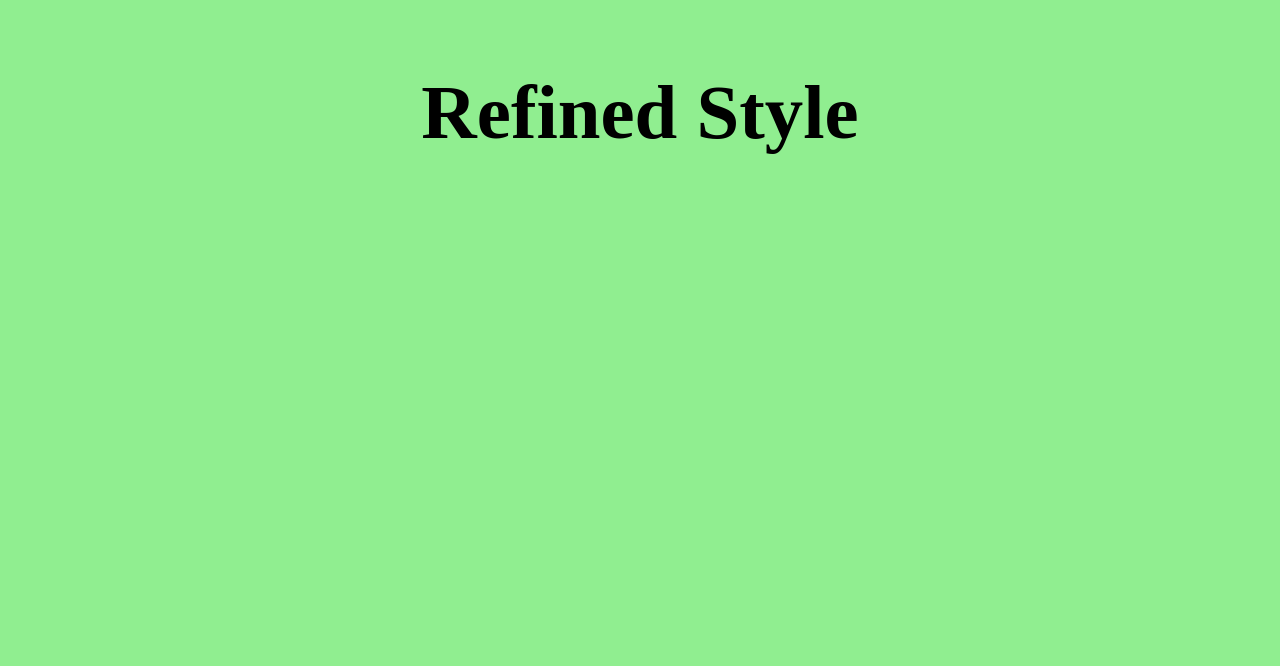
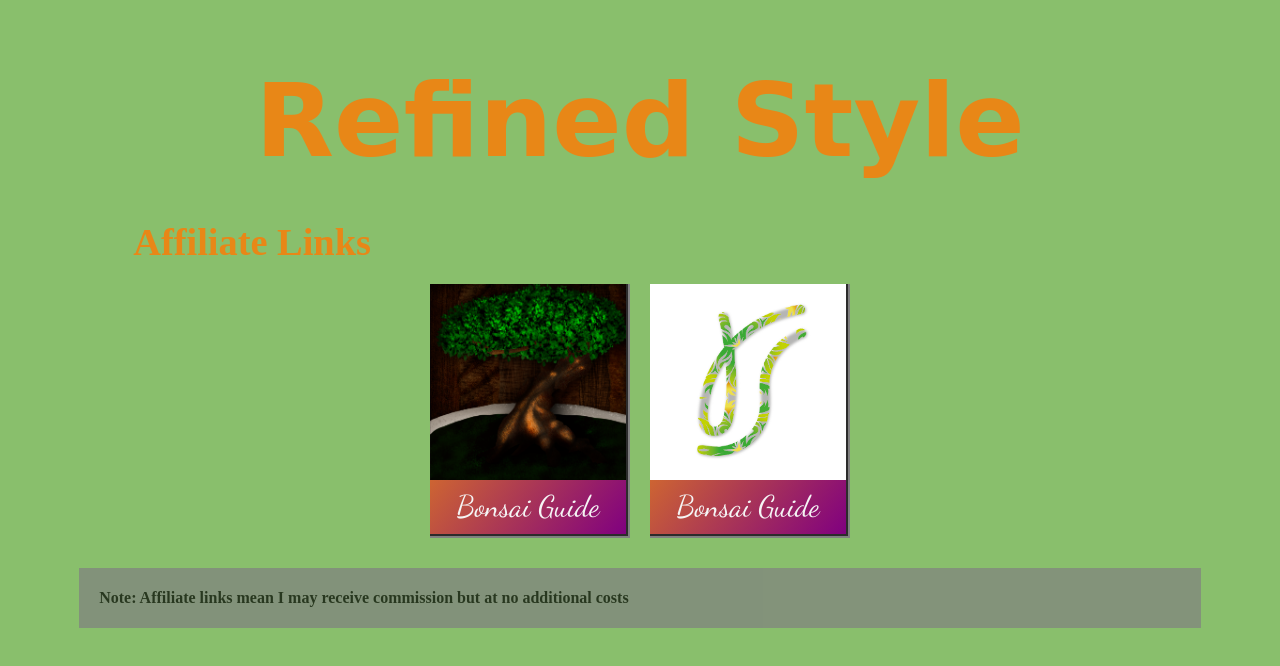
Before and after one commit to Carl-Brick/RefinedStyle-linktree, a plain HTML site: page index.html in a window 1280 px wide. Drawn offline with Linux system fonts and the light colour scheme; a web font is replaced by a local one.

Commit message:
Fully Working w/1 AffLink

```diff
--- a/css/grid.css
+++ b/css/grid.css
@@ -1,12 +1,56 @@
 /* Instagram Linktree grid */
 .grid {
   display: grid;
-  grid-template-columns: 4vw repeat(4, 1fr) 4vw;
-  grid-template-rows: 4vw 300px repeat(autofit, 200px) 4vw;
+  grid-template-columns: 4vw repeat(3, auto) 4vw;
+  grid-template-rows: 1vw auto auto auto
+    /*repeat(autofit, 200px)*/
+    auto;
   grid-gap: 10px;
 }
 
 header {
-  grid-column: 2/6;
+  grid-column: 1/6;
   grid-row: 2/3;
 }
+
+/* Affiliate Links */
+.affLink {
+  grid-column: 2/ span 3;
+  grid-row: 3/4;
+}
+
+section {
+  grid-column: 2/ span 3;
+  grid-row: 4/5;
+  display: flex;
+  justify-content: center;
+  grid-auto-flow: column;
+}
+
+/* Footer */
+footer {
+  grid-column: 2/ span 3;
+  grid-row: 5/6;
+}
+
+@media only screen and (max-width: 1000px) {
+
+  /* Headers */
+  h1 {
+    font-size: 80px;
+  }
+
+  h2 {
+    font-size: 30px;
+  }
+
+  /* Affiliate Links */
+  section {
+    grid-column: 1/6;
+  }
+
+  /* Footer */
+  footer {
+    grid-column: 1/6;
+  }
+}
--- a/css/style.css
+++ b/css/style.css
@@ -1,10 +1,70 @@
 /* Instagram Linktree style */
 body {
-  background: lightgreen;
+  background-color: rgb(88, 164, 47, 0.7);
+  /*background-repeat: no-repeat;*/
 }
 
-/* header */
+/* Headers */
 h1 {
-  font-size: 6vw;
+  font-size: 8vw;
   text-align: center;
+  color: #e88717;
+  font-family: 'Herr Von Muellerhoff', cursive;
+  margin: 30px;
 }
+
+h2 {
+  font-size: 3vw;
+  text-align: left;
+  padding-left: 5vw;
+  color: #e88717;
+  margin: 0;
+}
+
+/* Link Buttons */
+.button {
+  margin: 10px;
+  text-align: center;
+  width: 200px;
+}
+
+.imglink {
+  margin: 0;
+  padding: 0;
+  width: 196px;
+  height: 196px;
+}
+
+.spanAff {
+  padding: 0px 0px 10px 0px;
+  display: block;
+  background-image: linear-gradient(to bottom right, orange, purple);
+  border-style: none groove groove none;
+  border-color: grey;
+  border-width: 4px;
+  font-size: 30px;
+  font-family: 'Dancing Script', cursive;
+}
+
+/* Links */
+a {
+  background-color: black;
+  color: whitesmoke;
+  text-decoration: none;
+}
+
+a div:hover {
+  background-image: linear-gradient(to bottom right, rgba(255, 145, 0, 0.8), rgba(180, 0, 226, 0.5));
+  border-style: ridge none none ridge;
+}
+
+/* Footer */
+footer {
+  background-color: grey;
+  opacity: 0.7;
+  margin: 10px;
+}
+
+h4 {
+  padding: 0px 20px;
+}
--- a/index.html
+++ b/index.html
@@ -9,7 +9,23 @@
   <meta name="viewport" content="width=device-width, initial-scale=1.0">
   <link rel="stylesheet" type="text/css" href="css/style.css">
   <link rel="stylesheet" type="text/css" href="css/grid.css">
+  <!-- Fonts -->
+
+  <!-- font-family: 'Style Script', cursive; -->
+  <link rel="preconnect" href="https://fonts.googleapis.com">
+  <link rel="preconnect" href="https://fonts.gstatic.com" crossorigin>
+  <link href="https://fonts.googleapis.com/css2?family=Style+Script&display=swap" rel="stylesheet">
+
+  <!-- font-family: 'Dancing Script', cursive; -->
+  <link href="https://fonts.googleapis.com/css2?family=Dancing+Script&display=swap" rel="stylesheet">
+
+  <!-- font-family: 'Herr Von Muellerhoff', cursive; -->
+  <link href="https://fonts.googleapis.com/css2?family=Herr+Von+Muellerhoff&display=swap" rel="stylesheet">
+
+
+  <!-- Browser title and icon -->
   <title>Refined Style</title>
+  <link rel="icon" href="img/icon.jpg">
 </head>
 
 <body>
@@ -17,5 +33,34 @@
     <header>
       <h1>Refined Style</h1>
     </header>
+
+    <h2 class="affLink">Affiliate Links</h2>
+
+    <section class="affiliates">
+
+      <div class="button">
+        <a href="https://www.bonsaitrees-madeeasy.com/salespagev4/?hop=refinedsty" title="https://www.bonsaitrees-madeeasy.com/salespagev4/?hop=refinedsty">
+          <div class="spanAff">
+            <img src="img/bonsai.png" alt="icon" class="imglink">
+            <span>Bonsai Guide</span>
+          </div>
+        </a>
+      </div>
+
+      <div class="button">
+        <a href="https://www.bonsaitrees-madeeasy.com/salespagev4/?hop=refinedsty" title="https://www.bonsaitrees-madeeasy.com/salespagev4/?hop=refinedsty">
+          <div class="spanAff">
+            <img src="img/icon.jpg" alt="icon" class="imglink">
+            <span>Bonsai Guide</span>
+          </div>
+        </a>
+      </div>
+
+    </section>
+    <footer>
+      <div class="">
+        <h4>Note: Affiliate links mean I may receive commission but at no additional costs</h4>
+      </div>
+    </footer>
   </div>
 </body>
```
Also changed, not shown: img/bonsai.png (added), img/icon.jpg (added), 3 other files.
